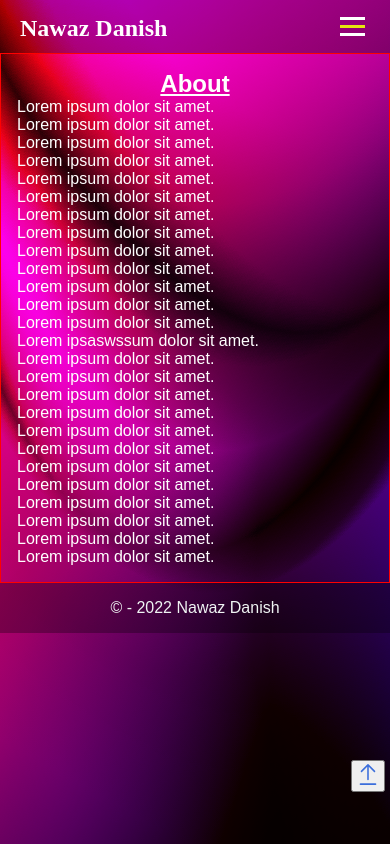
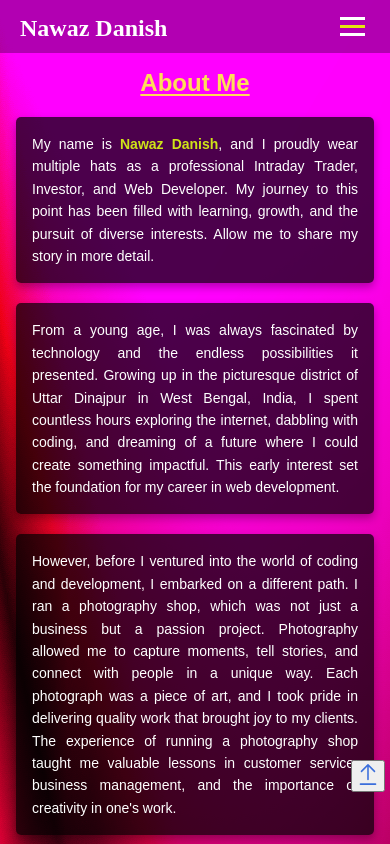
Before and after one commit to nawazdanish1996/Nawaz-Danish, a React (Vite) app: page /about in a window 390 px wide. Shown: the top 844 px of the page. Built offline with nearby package versions, Linux system fonts and the light colour scheme.

Commit message:
updated contact and about

```diff
--- a/package.json
+++ b/package.json
@@ -13,6 +13,7 @@
     "preview": "vite preview"
   },
   "dependencies": {
+    "aos": "^2.3.4",
     "react": "^18.3.1",
     "react-dom": "^18.3.1",
     "react-icons": "^5.2.1",
--- a/src/pages/About.jsx
+++ b/src/pages/About.jsx
@@ -1,37 +1,34 @@
+import { useEffect } from 'react';
+import AOS from 'aos';
+import 'aos/dist/aos.css';
 import "../style/About.css";
 
 const About = () => {
+  useEffect(() => {
+    AOS.init({
+      duration: 1000,
+      // once: true,
+    });
+  }, []);
+
   return (
     <div className="about">
-      <h2>About</h2>
-      <p>Lorem ipsum dolor sit amet.</p>
-      <p>Lorem ipsum dolor sit amet.</p>
-      <p>Lorem ipsum dolor sit amet.</p>
-      <p>Lorem ipsum dolor sit amet.</p>
-      <p>Lorem ipsum dolor sit amet.</p>
-      <p>Lorem ipsum dolor sit amet.</p>
-      <p>Lorem ipsum dolor sit amet.</p>
-      <p>Lorem ipsum dolor sit amet.</p>
-      <p>Lorem ipsum dolor sit amet.</p>
-      <p>Lorem ipsum dolor sit amet.</p>
-      <p>Lorem ipsum dolor sit amet.</p>
-      <p>Lorem ipsum dolor sit amet.</p>
-      <p>Lorem ipsum dolor sit amet.</p>
-      <p>Lorem ipsaswssum dolor sit amet.</p>
-      <p>Lorem ipsum dolor sit amet.</p>
-      <p>Lorem ipsum dolor sit amet.</p>
-      <p>Lorem ipsum dolor sit amet.</p>
-      <p>Lorem ipsum dolor sit amet.</p>
-      <p>Lorem ipsum dolor sit amet.</p>
-      <p>Lorem ipsum dolor sit amet.</p>
-      <p>Lorem ipsum dolor sit amet.</p>
-      <p>Lorem ipsum dolor sit amet.</p>
-      <p>Lorem ipsum dolor sit amet.</p>
-      <p>Lorem ipsum dolor sit amet.</p>
-      <p>Lorem ipsum dolor sit amet.</p>
-      <p>Lorem ipsum dolor sit amet.</p>
+      <h1>About Me</h1>
+      <p>My name is <span>Nawaz Danish</span>, and I proudly wear multiple hats as a professional Intraday Trader, Investor, and Web Developer. My journey to this point has been filled with learning, growth, and the pursuit of diverse interests. Allow me to share my story in more detail.</p>
+      <p>From a young age, I was always fascinated by technology and the endless possibilities it presented. Growing up in the picturesque district of Uttar Dinajpur in West Bengal, India, I spent countless hours exploring the internet, dabbling with coding, and dreaming of a future where I could create something impactful. This early interest set the foundation for my career in web development.</p>
+      <p>However, before I ventured into the world of coding and development, I embarked on a different path. I ran a photography shop, which was not just a business but a passion project. Photography allowed me to capture moments, tell stories, and connect with people in a unique way. Each photograph was a piece of art, and I took pride in delivering quality work that brought joy to my clients. The experience of running a photography shop taught me valuable lessons in customer service, business management, and the importance of creativity in one{"'"}s work.</p>
+      <p data-aos="fade-up">Despite my love for photography, I knew I wanted to explore my interest in technology further. This led me to pursue higher education at Kalinga University in Raipur. In 2017, I graduated with a degree that provided me with a strong foundation in various aspects of technology and business. My time at Kalinga University was transformative, as it equipped me with the knowledge and skills necessary to navigate the fast-evolving tech landscape. The university not only imparted technical know-how but also fostered critical thinking and problem-solving abilities.</p>
+      <p data-aos="fade-up">Post-graduation, I delved into the world of web development. The field allowed me to merge my creative inclinations with technical expertise. I enjoyed the process of building websites, designing user interfaces, and ensuring seamless user experiences. Web development, to me, is like crafting a digital masterpiece where each line of code contributes to the bigger picture. It{"'"}s a field that constantly evolves, and keeping up with the latest trends and technologies is both challenging and rewarding.</p>
+      <p data-aos="fade-up">While web development was my primary focus, I also found myself drawn to the financial markets. The dynamic nature of trading and investing intrigued me. The idea of making informed decisions, analyzing market trends, and navigating the highs and lows of the stock market was exhilarating. Thus, I ventured into intraday trading and investing.</p>
+      <p data-aos="fade-up">As an Intraday Trader, I engage in the buying and selling of financial instruments within the same trading day. This requires a keen understanding of market movements, quick decision-making skills, and the ability to manage risks effectively. Intraday trading is not for the faint-hearted; it demands discipline, constant learning, and a deep understanding of market psychology. My analytical skills honed during my web development days proved to be invaluable in this high-pressure environment.</p>
+      <p data-aos="fade-up">Investing, on the other hand, is a more long-term approach where I allocate capital to various assets with the expectation of future returns. It requires a different mindset compared to trading. Patience, research, and a sound understanding of financial markets are crucial. I diversify my investments across different asset classes, including stocks, bonds, and real estate, to mitigate risks and maximize returns. Investing is a journey that involves continuous learning and adapting to market changes.</p>
+      <p data-aos="fade-up">Balancing my roles as an Intraday Trader, Investor, and Web Developer is both challenging and fulfilling. Each discipline offers unique experiences and requires distinct skill sets. However, the common thread that ties them together is the need for continuous learning, adaptability, and a passion for excellence.</p>
+      <p data-aos="fade-up">Intraday trading teaches me to stay calm under pressure and make swift, informed decisions. Investing helps me think long-term, plan strategically, and be patient in achieving my financial goals. Web development fuels my creativity, problem-solving abilities, and attention to detail. Together, these roles complement each other and contribute to my overall growth as a professional.</p>
+      <p data-aos="fade-up">Living in Uttar Dinajpur, West Bengal, I am deeply connected to my roots. The district{"'"}s serene environment and close-knit community have shaped my values and work ethic. Despite the fast-paced nature of my professions, I find solace in the simplicity and beauty of my hometown. It{"'"}s a place that keeps me grounded and reminds me of the importance of staying true to oneself.</p>
+      <p data-aos="fade-up">As I continue my journey, I am excited about the endless possibilities that lie ahead. The world of technology and finance is constantly evolving, and I am committed to staying at the forefront of these changes. Whether it{"'"}s exploring new coding languages, adopting innovative trading strategies, or identifying lucrative investment opportunities, I am driven by the desire to learn, grow, and make a positive impact.</p>
+      <p data-aos="fade-up">In conclusion, I am Nawaz Danish, a multifaceted professional with a passion for Intraday Trading, Investing, and Web Development. My journey from running a photography shop to graduating from Kalinga University and pursuing diverse career paths has been nothing short of exhilarating. Each experience has contributed to my growth and shaped me into the person I am today. I look forward to continuing this journey, embracing new challenges, and achieving greater heights in my professional endeavors while staying connected to my roots in Uttar Dinajpur, West Bengal, India.</p>
     </div>
-  )
+  );
 }
 
-export default About
+export default About;
--- a/src/pages/Contact.jsx
+++ b/src/pages/Contact.jsx
@@ -1,9 +1,31 @@
 import "../style/Contact.css";
 
 const Contact = () => {
+
   return (
-    <div className="contact">Contact</div>
-  )
+    <div className="contact-container">
+      <h1>Contact Us</h1>
+      <div className="contact-details">
+        <p><strong>Preseent Address:</strong> Thirumennahalli, Hegde Nagar, Banglore, Karnataka, 560064, India</p>
+        <p><strong>Permanent Address:</strong> Mainnagar, Goalpokher, Uttar Dinajpur, West Bengal, 733210, India</p>
+        <p><strong>Email:</strong> contact.to.nd@gmail.com</p>
+        <p><strong>Phone:</strong> +91 83918 09802</p>
+      </div>
+      <div className="map-container">
+        <iframe
+          src="https://www.google.com/maps/embed?pb=!1m18!1m12!1m3!1d3886.1619093712006!2d77.63445452439834!3d13.08892323982754!2m3!1f0!2f0!3f0!3m2!1i1024!2i768!4f13.1!3m3!1m2!1s0x3bae1996bc90a82d%3A0xeb781ea47e853365!2sThirumenahalli%20Cross!5e0!3m2!1sen!2sin!4v1721301754350!5m2!1sen!2sin"
+          width="600"
+          height="450"
+          frameBorder="0"
+          style={{ border: 0 }}
+          allowFullScreen=""
+          aria-hidden="false"
+          tabIndex="0"
+          title="Location Map"
+        ></iframe>
+      </div>
+    </div>
+  );
 }
 
-export default Contact
+export default Contact;
--- a/src/style/About.css
+++ b/src/style/About.css
@@ -1,12 +1,45 @@
-.about{
-    max-width: 800px;
-    border: 1px solid red;
-    margin: 0 auto;
-    font-family: Arial, Helvetica, sans-serif;
+.about {
+  max-width: 800px;
+  margin: 0 auto;
+  padding: 20px;
+  font-family: Arial, sans-serif;
+  color: white;
 }
 
-.about h2{
-    text-align: center;
-    text-decoration: underline;
-    text-underline-offset: 2px;
+.about h1 {
+  text-align: center;
+  margin-bottom: 20px;
+  text-decoration: underline;
+  text-underline-offset: 3px;
 }
+
+.about p {
+  line-height: 1.6;
+  margin-bottom: 20px;
+  text-align: justify;
+  background: rgba(0, 0, 0, 0.7);
+  box-shadow: 0 4px 8px rgba(0, 0, 0, 0.3);
+  /* background: linear-gradient(rgba(0,0,0,.3),rgba(0,0,0,.3)); */
+  padding: 1rem;
+  transition: all .5s ease-in-out;
+  border-radius: 5px;
+}
+
+.about span{
+    font-weight: bold;
+    color: rgb(207, 228, 24);
+}
+
+@media (max-width: 768px) {
+  .about {
+    padding: 15px;
+  }
+
+  .about h1 {
+    font-size: 24px;
+  }
+
+  .about p {
+    font-size: 14px;
+  }
+}
--- a/src/style/Contact.css
+++ b/src/style/Contact.css
@@ -1,12 +1,54 @@
-.contact{
-    max-width: 800px;
-    text-align: center;
-    border: 1px solid red;
-    margin: 0 auto;
-    font-family: Arial, Helvetica, sans-serif;
+.contact-container {
+  color: white;
+  min-height: 100vh;
+  margin: 1rem auto;
+  text-align: center;
+  padding: 20px;
+  border-radius: 15px;
+  max-width: 800px;
+  background: rgba(0, 0, 0, 0.7);
+  box-shadow: 0 4px 8px rgba(0, 0, 0, 0.3);
 }
 
-.contact h2{
-    text-decoration: underline;
-    text-underline-offset: 2px;
+h1 {
+  color: #ffdd57;
+  margin-bottom: 20px;
 }
+
+.contact-details {
+  margin-bottom: 20px;
+}
+
+.contact-details p {
+  line-height: 1.6;
+  margin-bottom: 10px;
+}
+
+.map-container {
+  text-align: center;
+}
+
+.map-container iframe {
+  width: 100%;
+  height: 300px;
+  border-radius: 10px;
+  border: none;
+}
+
+@media (max-width: 768px) {
+  .contact-container {
+    padding: 15px;
+  }
+
+  h1 {
+    font-size: 24px;
+  }
+
+  .contact-details p {
+    font-size: 14px;
+  }
+
+  .map-container iframe {
+    height: 250px;
+  }
+}
--- a/src/style/Navbar.css
+++ b/src/style/Navbar.css
@@ -85,9 +85,10 @@
     display: flex;
     flex-direction: column;
     position: absolute;
-    top: 54px;
+    top: 52px;
     left: 0;
-    background: radial-gradient(rgba(0,0,0,.3),rgba(0,0,0,.3));
+    background-color: black;
+    /* background: radial-gradient(rgba(0,0,0,.3),rgba(0,0,0,.3)); */
     width: 30%;
     left: 70%;
     overflow: hidden;
```
Also changed, not shown: 1 other file (tests, documents, lock files or other folders).
